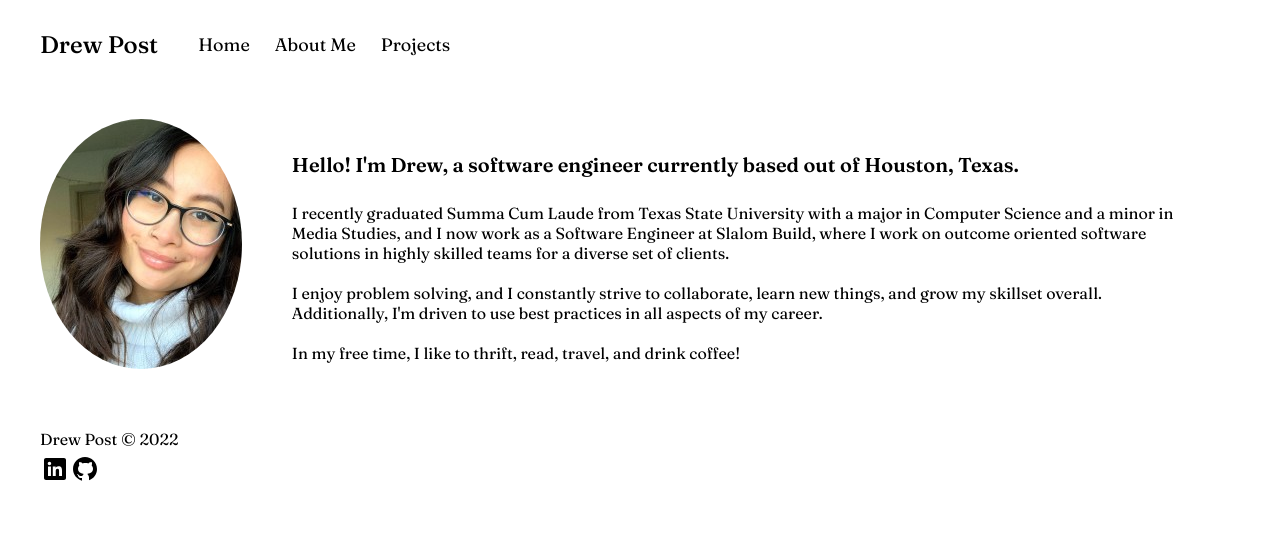
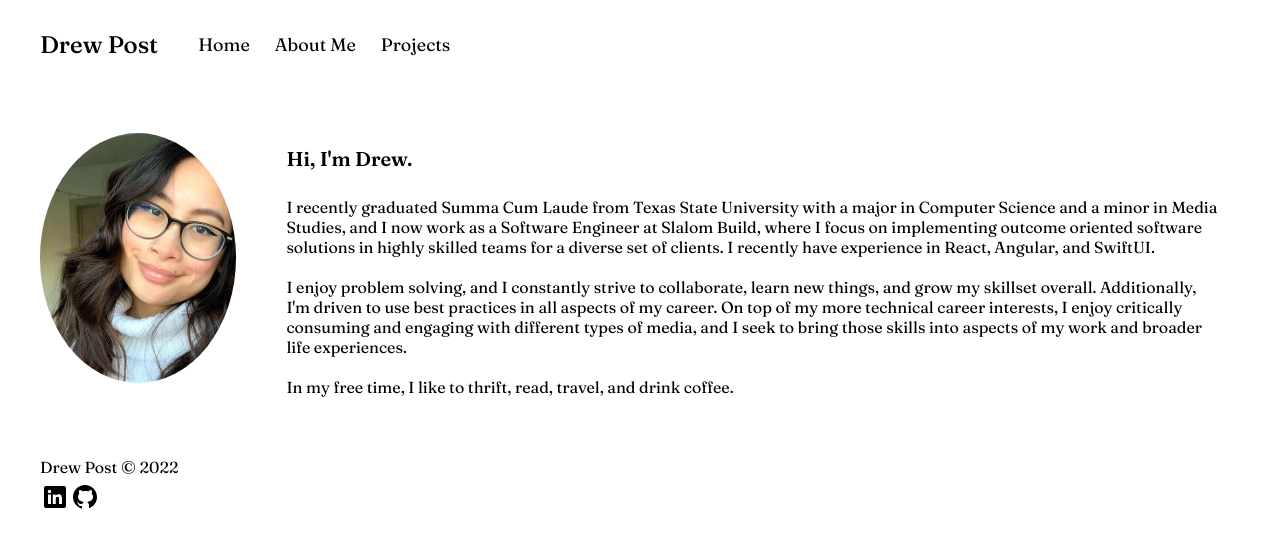
Before and after one commit to drew-post/personal-website, an Angular app: page /about in a window 1280 px wide. Shown: the top 548 px of the page. Built offline with nearby package versions, Linux system fonts and the light colour scheme.

Commit message:
Adjust about me section

```diff
--- a/src/app/components/about/about.component.scss
+++ b/src/app/components/about/about.component.scss
@@ -1,5 +1,5 @@
 :host .about {
-    padding: 30px 40px 30px 40px;
+    padding: 30px 60px 30px 40px;
 
     &__container {
         display: flex;
@@ -9,16 +9,16 @@
     }
 
     &__drew-image {
-        width: 490px;
+        width: 600px;
         height: 250px;
         border: none;
         background: url("../../../assets/images/drew.jpg") no-repeat;
-        border-radius: 50%;
-        margin-right: 50px;
+        border-radius: 100%;
     }
 
     &__bio-section {
-        margin: 0 50px 0 0;
+        padding-left: 25px;
+        margin: 0 0 0 25px;
     }
 
     &__bio-tagline {
--- a/src/app/components/about/about.component.ts
+++ b/src/app/components/about/about.component.ts
@@ -7,9 +7,9 @@ import { Component, OnInit } from '@angular/core';
 })
 export class AboutComponent implements OnInit {
 
-  tagline: String = "Hello! I'm Drew, a software engineer currently based out of Houston, Texas."
+  tagline: String = "Hi, I'm Drew."
 
-  bioText: String = "I recently graduated Summa Cum Laude from Texas State University with a major in Computer Science and a minor in Media Studies, and I now work as a Software Engineer at Slalom Build, where I work on outcome oriented software solutions in highly skilled teams for a diverse set of clients. \n\nI enjoy problem solving, and I constantly strive to collaborate, learn new things, and grow my skillset overall. Additionally, I'm driven to use best practices in all aspects of my career. \n\nIn my free time, I like to thrift, read, travel, and drink coffee!";
+  bioText: String = "I recently graduated Summa Cum Laude from Texas State University with a major in Computer Science and a minor in Media Studies, and I now work as a Software Engineer at Slalom Build, where I focus on implementing outcome oriented software solutions in highly skilled teams for a diverse set of clients. I recently have experience in React, Angular, and SwiftUI. \n\nI enjoy problem solving, and I constantly strive to collaborate, learn new things, and grow my skillset overall. Additionally, I'm driven to use best practices in all aspects of my career. On top of my more technical career interests, I enjoy critically consuming and engaging with different types of media, and I seek to bring those skills into aspects of my work and broader life experiences.\n\nIn my free time, I like to thrift, read, travel, and drink coffee.";
 
   constructor() { }
 
```
